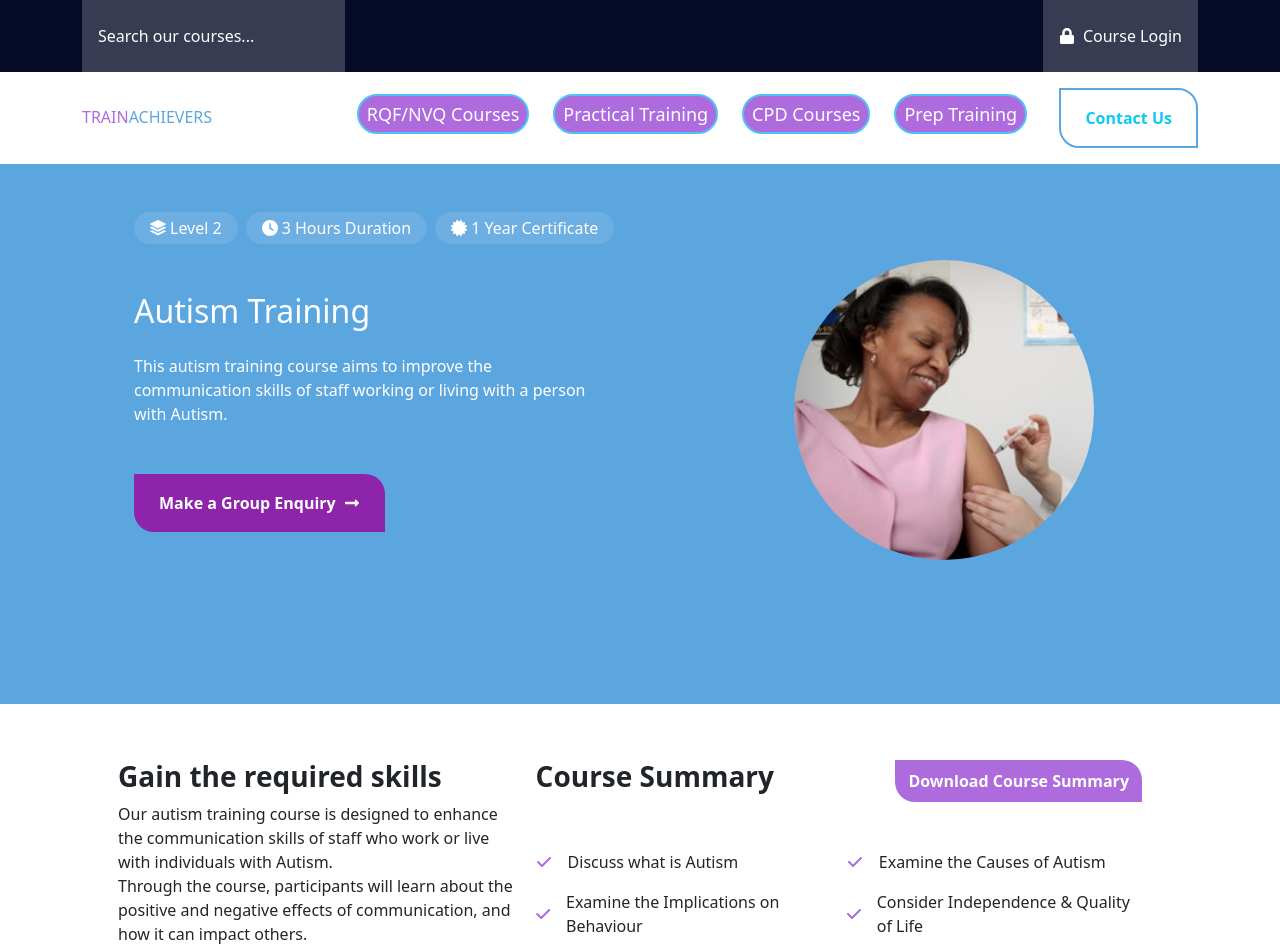
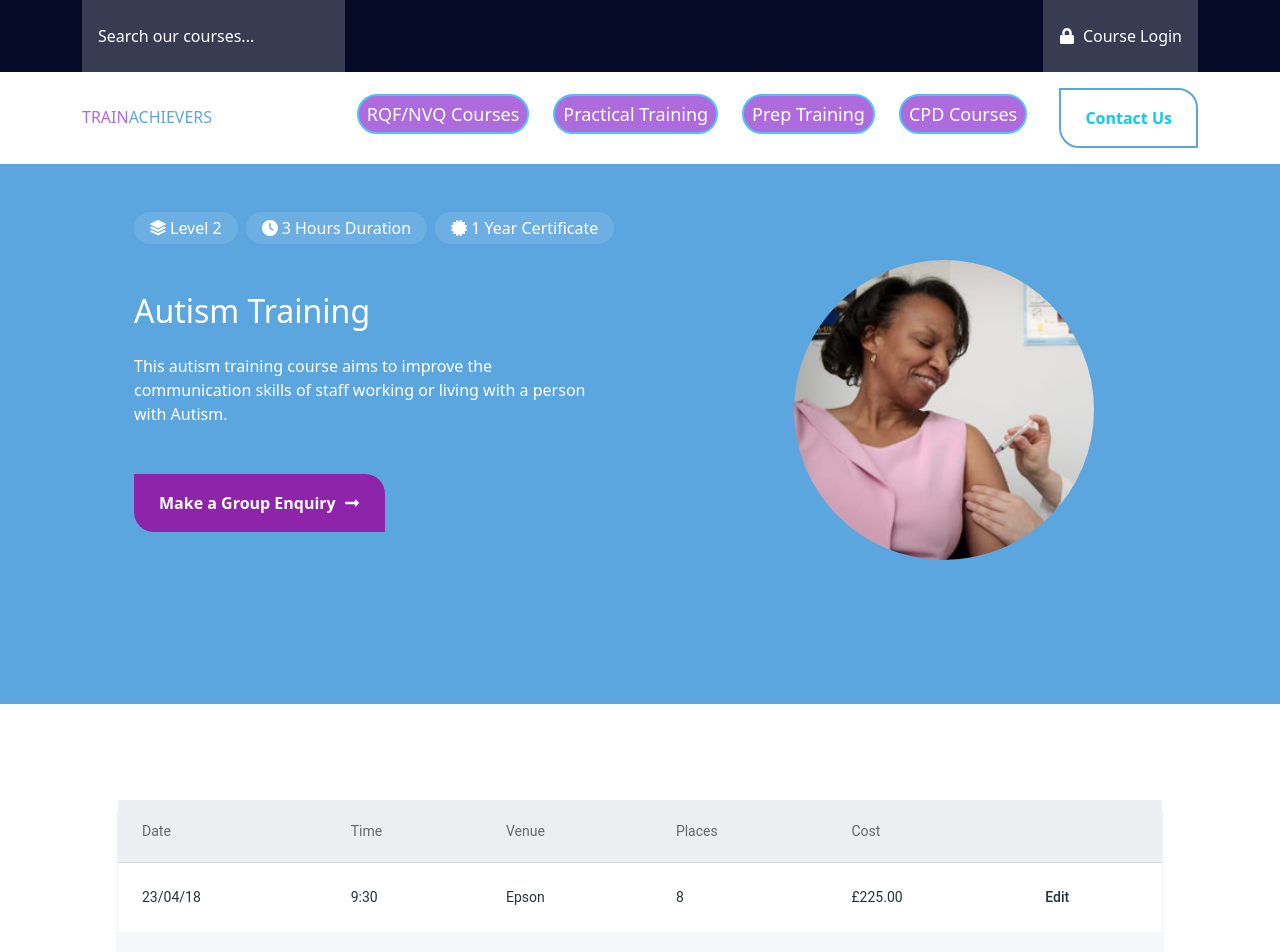
Before and after one commit to George-Gyang/train-achievers, a React (Vite) app: page /practical_course/course/id in a window 1280 px wide. Shown: the top 952 px of the page. Built offline with nearby package versions, Linux system fonts and the light colour scheme.

Commit message:
update UI

```diff
--- a/src/components/layout/NavbarComponent.jsx
+++ b/src/components/layout/NavbarComponent.jsx
@@ -22,9 +22,14 @@ const NavbarComponent = () => {
                     <ul className=' d-md-flex mb-2 no_list '>
                         {
                             navItems.map((each, i) => {
-                                const activeLink = activeNav == each.link
+                                const activeLink = activeNav == each.link;
+                                const index = i + 1
+                                const last = index === navItems.length
+                                console.log(last)
                                 return (
-                                    <li key={i} className={`me-4 hover_primary_color text-white font-medium text-nowrap p-1 px-2 border-b-2 border-light-blue-300 border-2 rounded-full ${activeLink ? "border-purple-300 secondary_bg" : "primary_bg"}`}> <Link className=' text-lg' to={each.route}>{each.link}</Link> </li>
+                                    <li key={i} className={`me-4 hover:bg-light-blue-300 text-white font-medium text-nowrap p-1 px-2 border-b-2 border-light-blue-300 border-2 rounded-full ${activeLink ? "border-purple-300 secondary_bg" : "primary_bg"}`}>
+                                        <Link target={last ? "_blank" : "_self"} className=' text-lg' to={each.route}>{each.link}</Link>
+                                    </li>
                                 )
                             })
                         }
--- /dev/null
+++ b/src/components/physical-course/CourseTable.jsx
@@ -0,0 +1,87 @@
+import { Card, Typography } from "@material-tailwind/react";
+
+const TABLE_HEAD = ["Date", "Time", "Venue", "Places", "Cost", ""];
+
+const TABLE_ROWS = [
+    {
+        date: "23/04/18",
+        time: "9:30",
+        venue: "Epson",
+        place: 8,
+        cost: "£225.00",
+    },
+    {
+        date: "23/04/18",
+        time: "9:30",
+        venue: "Epson",
+        place: 8,
+        cost: "£225.00",
+    },
+    {
+        date: "23/04/18",
+        time: "9:30",
+        venue: "Epson",
+        place: 8,
+        cost: "£225.00",
+    },
+];
+
+export default function CourseTable() {
+    return (
+        <Card className="h-full w-full overflow">
+            <table className="w-full min-w-max table-auto text-left">
+                <thead>
+                    <tr>
+                        {TABLE_HEAD.map((head) => (
+                            <th key={head} className="border-b border-blue-gray-100 bg-blue-gray-50 p-4">
+                                <Typography
+                                    variant="small"
+                                    color="blue-gray"
+                                    className="font-normal leading-none opacity-70"
+                                >
+                                    {head}
+                                </Typography>
+                            </th>
+                        ))}
+                    </tr>
+                </thead>
+                <tbody>
+                    {TABLE_ROWS.map(({ date, time, venue, place, cost }, index) => (
+                        <tr key={name} className="even:bg-blue-gray-50/50">
+                            <td className="p-4">
+                                <Typography variant="small" color="blue-gray" className="font-normal">
+                                    {date}
+                                </Typography>
+                            </td>
+                            <td className="p-4">
+                                <Typography variant="small" color="blue-gray" className="font-normal">
+                                    {time}
+                                </Typography>
+                            </td>
+                            <td className="p-4">
+                                <Typography variant="small" color="blue-gray" className="font-normal">
+                                    {venue}
+                                </Typography>
+                            </td>
+                            <td className="p-4">
+                                <Typography variant="small" color="blue-gray" className="font-normal">
+                                    {place}
+                                </Typography>
+                            </td>
+                            <td className="p-4">
+                                <Typography variant="small" color="blue-gray" className="font-normal">
+                                    {cost}
+                                </Typography>
+                            </td>
+                            <td className="p-4">
+                                <Typography as="a" href="#" variant="small" color="blue-gray" className="font-medium">
+                                    Edit
+                                </Typography>
+                            </td>
+                        </tr>
+                    ))}
+                </tbody>
+            </table>
+        </Card>
+    );
+}
--- a/src/components/physical-course/MostPopularCourses.jsx
+++ b/src/components/physical-course/MostPopularCourses.jsx
@@ -4,7 +4,7 @@ import PopularCourseCard from './PopularCourseCard'
 const MostPopularCourses = () => {
     return (
         <div>
-            <h2 className="text-center h2 font-semibold my-10">Most Popular Course</h2>
+            {/* <h2 className="text-center h2 font-semibold my-10">Most Popular Course</h2> */}
             <div className="grid md:grid-cols-3  gap-4">
                 <PopularCourseCard />
                 <PopularCourseCard />
--- a/src/components/physical-course/PopularCourseCard.jsx
+++ b/src/components/physical-course/PopularCourseCard.jsx
@@ -32,8 +32,9 @@ export default function PopularCourseCard() {
             <CardFooter className="pt-0 text-end p-3">
                 <Link className="text-inherit" to={"/practical_course/course/id"}>
                     <Button
+                        size="sm"
                         // onClick={() => navigate("/practical_course/course/id")}
-                        className="custom_btn secondary_bg hover_effect normal-case p-3">View Course Content</Button>
+                        className="rounded-full w-full secondary_bg transition-all hover:bg-purple-300 normal-case text-base">View Course Content</Button>
                 </Link>
             </CardFooter>
         </Card>
--- a/src/components/utils/base.js
+++ b/src/components/utils/base.js
@@ -1,2 +1,2 @@
-export const BASE_URL = "http://localhost:4000" //local server
-// export const BASE_URL = "https://train-achievers-server.onrender.com" //remote server
+// export const BASE_URL = "http://localhost:4000" //local server
+export const BASE_URL = "https://train-achievers-server.onrender.com" //remote server
--- a/src/components/utils/constant.js
+++ b/src/components/utils/constant.js
@@ -8,11 +8,11 @@ export const navItems = [
         route: "/practical_course"
     },
     {
+        link: "Prep Training",
+        route: "/prep_training"
+    },
+    {
         link: "CPD Courses",
         route: "/cpd_course"
     },
-    {
-        link: "Prep Training",
-        route: "/prep_training"
-    },
 ]
--- a/src/pages/FlexibleCourses.jsx
+++ b/src/pages/FlexibleCourses.jsx
@@ -34,7 +34,7 @@ const FlexibleCourses = () => {
                             <h1 data-aos="fade-right" data-aos-delat={400} className='display-5 mb-4 fw-bold'>Flexible Online <br /> Training Courses.</h1>
                             <p className='col-md-9'>Flexible online training courses mean you can fit learning in around your lifestyle. We’ve already helped countless people unlock their potential, so what are you waiting for?</p>
                             <div data-aos="fade-up" className="">
-                                <button className='btn mt-4 me-3 secondary_bg hover_effect text-white custom_btn border-2 p-2 p-md-3 px-md-4 fw-semibold f-5' >Sign up today</button>
+                                <button className='btn mt-4 me-3 secondary_bg hover_effect hover:bg-purple-300 transition-all text-white custom_btn border-2 p-2 p-md-3 px-md-4 fw-semibold f-5' >Sign up today</button>
                                 <button className='btn  mt-4 btn-outline-black custom_btn hover_secondary_bg border-black border-2 p-2 p-md-3 px-md-4 fw-semibold f-5' >Contact Us</button>
                             </div>
                         </div>
--- a/src/pages/PhysicalCourseDetails.jsx
+++ b/src/pages/PhysicalCourseDetails.jsx
@@ -5,6 +5,7 @@ import { BsStack } from 'react-icons/bs'
 import { FaArrowRight, FaCertificate, FaCheck, FaClock } from 'react-icons/fa6'
 import { Link } from 'react-router-dom'
 import GroupEnquirySection from '../components/general/GroupEnquirySection'
+import CourseTable from '../components/physical-course/CourseTable'
 
 const PhysicalCourseDetails = () => {
     useEffect(() => {
@@ -46,6 +47,9 @@ const PhysicalCourseDetails = () => {
             </div>
             <div className="my-14">
                 <div className="container md:px-12">
+                    <div className="my-24">
+                        <CourseTable />
+                    </div>
                     <div className="md:flex">
                         <div className="md:w-[40%]">
                             <div className="mr-5 mb-5">
--- a/src/pages/PhysicalCourses.jsx
+++ b/src/pages/PhysicalCourses.jsx
@@ -43,7 +43,7 @@ const PhysicalCourses = () => {
                     </div>
                 </div>
             </div>
-            <div className="container my-16">
+            {/* <div className="container my-16">
                 <div className="flex justify-center">
                     <div className="md:w-[80%] flex gap-4 items-center">
                         <div className="col-md-2">
@@ -60,8 +60,8 @@ const PhysicalCourses = () => {
                         </div>
                     </div>
                 </div>
-            </div>
-            <div className="bg-slate-100 py-16">
+            </div> */}
+            {/* <div className="bg-slate-100 py-16">
                 <div className="container md:px-10">
                     <h2 className="h2 font-semibold mb-5 text-center">We Have Courses Available In</h2>
                     <div className="grid md:grid-cols-4 text-white gap-4">
@@ -211,7 +211,7 @@ const PhysicalCourses = () => {
                         </div>
                     </div>
                 </div>
-            </div>
+            </div> */}
             <div className="my-12">
                 <div className="container md:px-10">
                     <MostPopularCourses />
```
